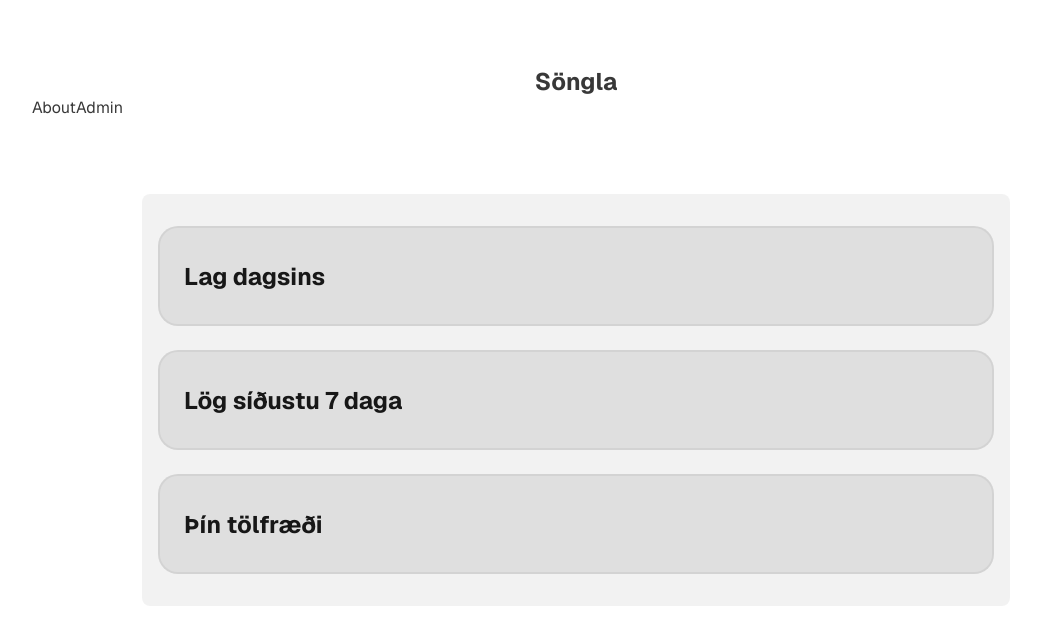
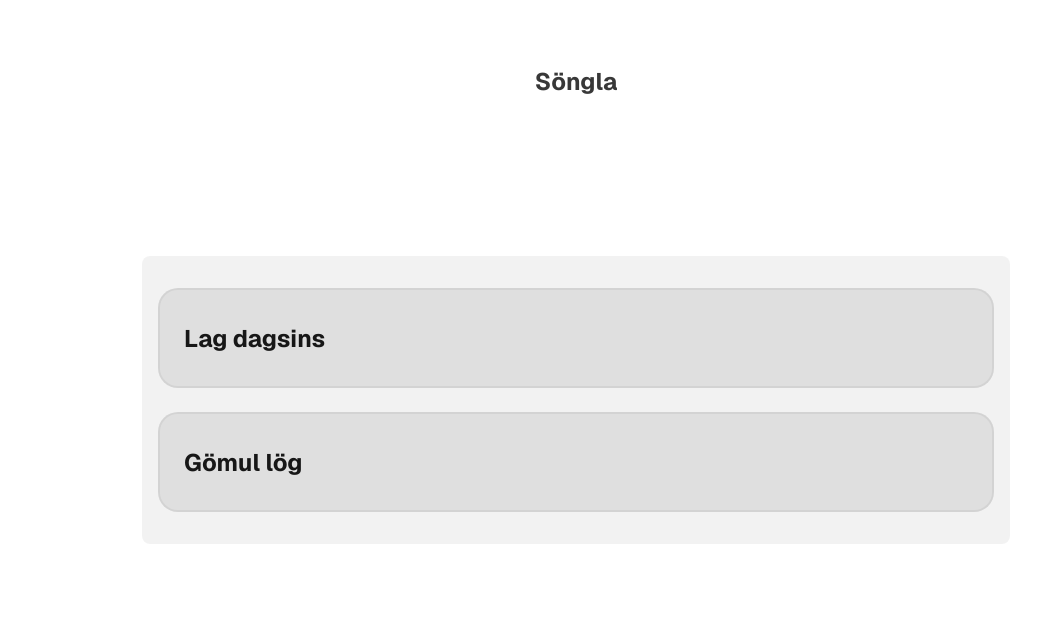
Before and after one commit to orria98/songla_nextjs, a Next.js app: page / in a window 1280 px wide. Shown: the top 644 px of the page, without its empty margins (64-1105 px from the left). Built offline with nearby package versions, Linux system fonts and the light colour scheme.

Commit message:
Laga hitt og þetta

```diff
--- a/src/app/daily/page.jsx
+++ b/src/app/daily/page.jsx
@@ -191,7 +191,7 @@ const Daily = () => {
               onClick={() => setIsGuessModalOpen(true)}
               onSelect={handleConfirmSong}
             >
-              Guess
+              Giska
             </button>
             <button
               className={styles.controlButton}
@@ -210,7 +210,7 @@ const Daily = () => {
               onClick={skipInstrument}
               disabled={skipDisabled}
             >
-              Skip
+              Næsta hljóðfæri
             </button>
           </div>
         </div>
--- a/src/app/page.js
+++ b/src/app/page.js
@@ -16,8 +16,6 @@ export default function Home() {
     <div className={styles.page}>
       <header className={styles.header}>
         <h1>Söngla</h1>
-        <Link href="/login">About</Link>
-        <Link href="/admin">Admin</Link>
       </header>
       <main className={styles.main}>
         <div className={styles.ctas}>
@@ -30,12 +28,7 @@ export default function Home() {
               </div>
               <div className={styles.card} onClick={handleHistoryClick}>
                 <div className={styles.cardDetails}>
-                  <h2>Lög síðustu 7 daga</h2>
-                </div>
-              </div>
-              <div className={styles.card}>
-                <div className={styles.cardDetails}>
-                  <h2>Þín tölfræði</h2>
+                  <h2>Gömul lög</h2>
                 </div>
               </div>
             </div>
```
